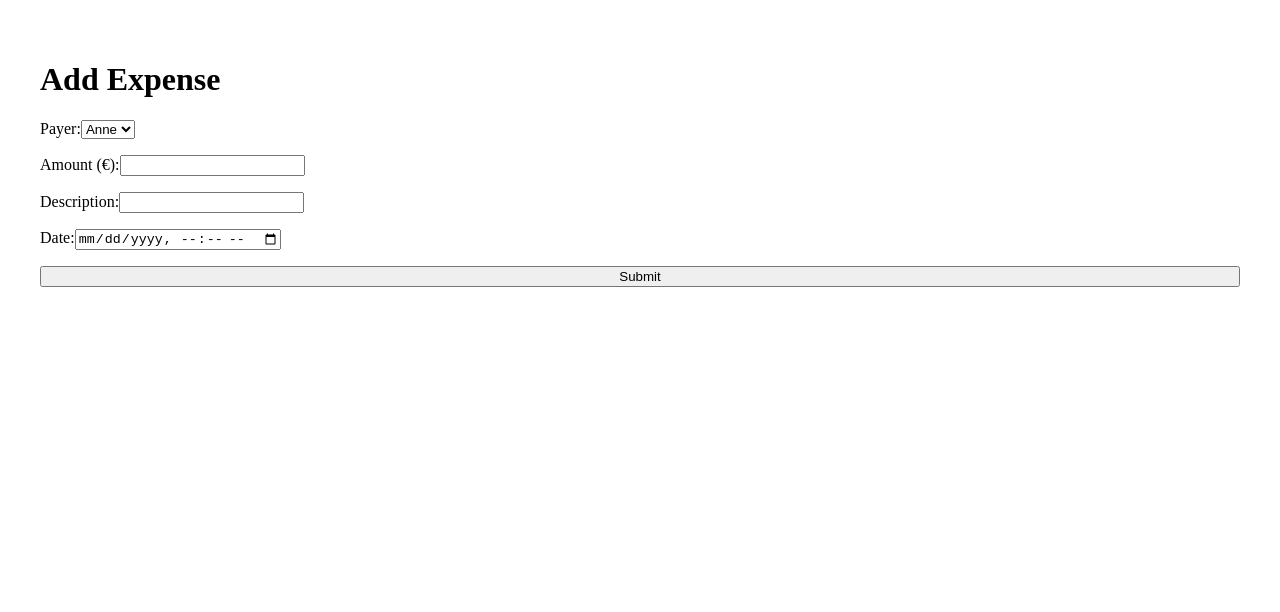
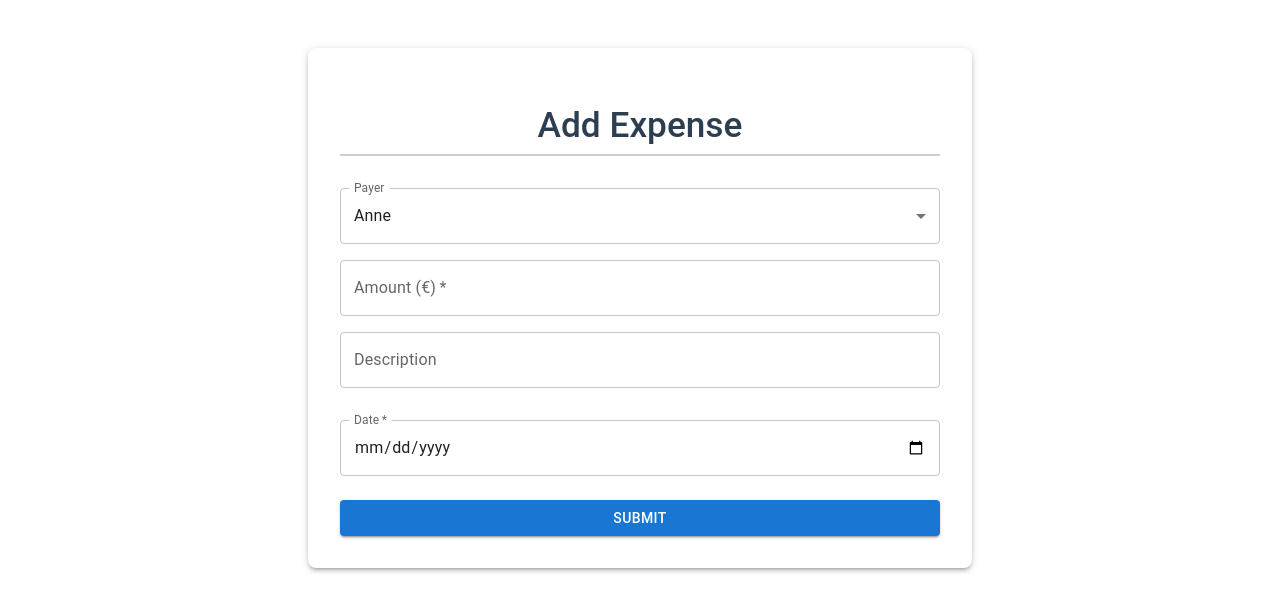
Before and after one commit to bramreinders97/SplitserV2, a React (Vite) app in the folder frontend/waggo/: page /waggo/add-expense in a window 1280 px wide. Shown: the top 612 px of the page. Built offline with nearby package versions, Linux system fonts and the light colour scheme.

Commit message:
improve looks expense page

```diff
--- a/frontend/waggo/package.json
+++ b/frontend/waggo/package.json
@@ -10,6 +10,9 @@
     "preview": "vite preview"
   },
   "dependencies": {
+    "@emotion/react": "^11.14.0",
+    "@emotion/styled": "^11.14.0",
+    "@mui/material": "^7.1.1",
     "react": "^19.1.0",
     "react-dom": "^19.1.0",
     "react-router-dom": "^7.6.2"
--- a/frontend/waggo/src/pages/AddExpense.jsx
+++ b/frontend/waggo/src/pages/AddExpense.jsx
@@ -1,6 +1,15 @@
-// waggo/src/pages/AddExpense.jsx
 import { useState } from 'react'
 import { API_BASE } from '../config'
+import {
+  Box,
+  TextField,
+  Button,
+  Alert,
+  FormControl,
+  InputLabel,
+  Select,
+  MenuItem
+} from '@mui/material'
 
 export default function AddExpense() {
   const [payer, setPayer] = useState('Anne')
@@ -17,7 +26,7 @@ export default function AddExpense() {
       payer,
       amount: parseFloat(amount),
       description,
-      date: date.replace('T', ' ') + ':00',
+      date: date + ' 00:00:00',
     }
 
     try {
@@ -29,59 +38,89 @@ export default function AddExpense() {
 
       const result = await res.json()
       if (res.ok) {
-        setStatus('Success')
+        setStatus('success')
         setAmount('')
         setDescription('')
         setDate('')
       } else {
-        setStatus(result.error || 'Failed')
+        setStatus(result.error || 'error')
       }
     } catch (err) {
-      setStatus('Error')
+      setStatus('error')
     }
   }
 
   return (
-    <div style={{ padding: '2rem' }}>
-      <h1>Add Expense</h1>
-      <form onSubmit={handleSubmit} style={{ display: 'flex', flexDirection: 'column', gap: '1rem' }}>
-        <label>
-          Payer:
-          <select value={payer} onChange={(e) => setPayer(e.target.value)}>
-            <option value="Anne">Anne</option>
-            <option value="Bram">Bram</option>
-          </select>
-        </label>
-        <label>
-          Amount (€):
-          <input
+    <Box
+      component="form"
+      onSubmit={handleSubmit}
+      sx={{ maxWidth: 600, mx: 'auto', mt: 6, p: 4, bgcolor: 'background.paper', boxShadow: 3, borderRadius: 2 }}
+    >
+      <h1 style={{
+        textAlign: 'center',
+        marginBottom: '2rem',
+        color: '#2c3e50',
+        fontSize: '2.2rem',
+        fontWeight: 500,
+        fontFamily: 'Roboto, sans-serif',
+        borderBottom: '2px solid #ccc',
+        paddingBottom: '0.5rem'
+      }}>
+        Add Expense
+      </h1>
+
+      {status === 'success' && <Alert severity="success" sx={{ mb: 2 }}>Expense added successfully!</Alert>}
+      {status && status !== 'success' && <Alert severity="error" sx={{ mb: 2 }}>{status}</Alert>}
+
+      <FormControl fullWidth sx={{ mb: 2 }}>
+        <InputLabel>Payer</InputLabel>
+        <Select
+          value={payer}
+          label="Payer"
+          onChange={(e) => setPayer(e.target.value)}
+        >
+          <MenuItem value="Anne">Anne</MenuItem>
+          <MenuItem value="Bram">Bram</MenuItem>
+        </Select>
+      </FormControl>
+
+      <TextField
+        fullWidth
+        label="Amount (€)"
         type="number"
-            step="0.01"
+        inputProps={{ step: '0.01' }}
         value={amount}
         onChange={(e) => setAmount(e.target.value)}
         required
+        sx={{ mb: 2 }}
       />
-        </label>
-        <label>
-          Description:
-          <input
-            type="text"
+
+      <TextField
+        fullWidth
+        label="Description"
         value={description}
         onChange={(e) => setDescription(e.target.value)}
+        sx={{ mb: 2 }}
       />
-        </label>
-        <label>
-          Date:
-          <input
-            type="datetime-local"
+
+      <Box mt={2} mb={3}>
+        <TextField
+          label="Date"
+          type="date"
+          fullWidth
           value={date}
           onChange={(e) => setDate(e.target.value)}
+          InputLabelProps={{ shrink: true }}
           required
         />
-        </label>
-        <button type="submit">Submit</button>
-      </form>
-      {status && <p>{status}</p>}
-    </div>
+      </Box>
+
+      <Box mt={2}>
+        <Button variant="contained" type="submit" fullWidth>
+          Submit
+        </Button>
+      </Box>
+
+    </Box>
   )
 }
```
Also changed, not shown: 1 other file (tests, documents, lock files or other folders). Lines whose indentation alone changed are shown as unchanged.
